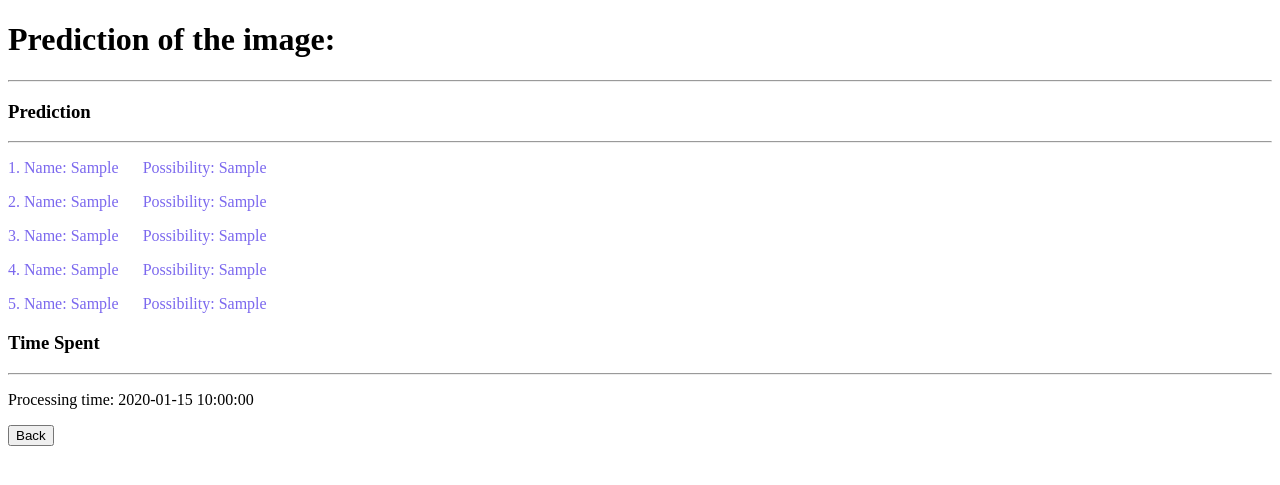
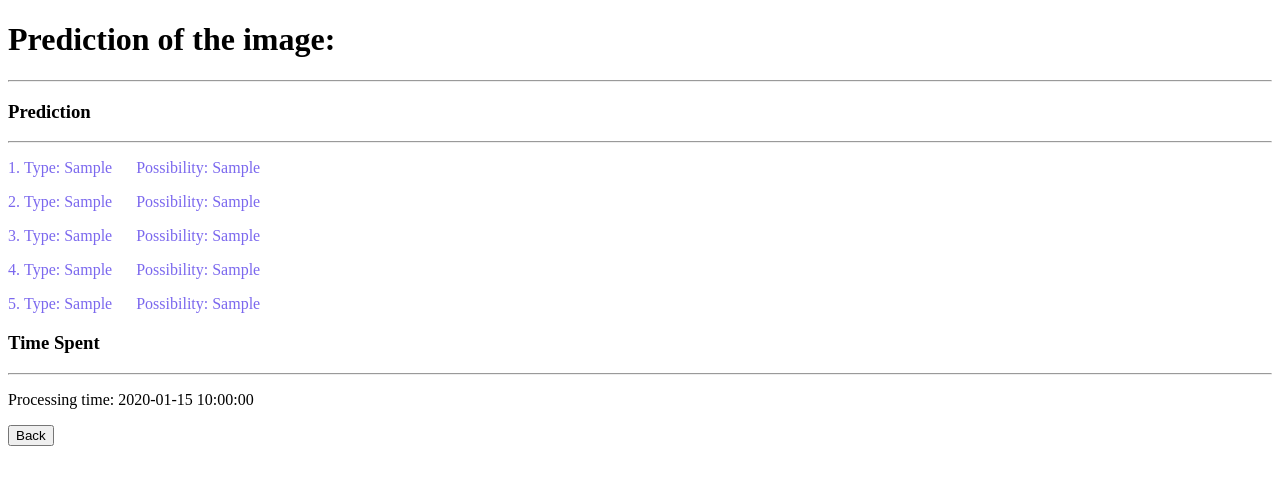
Before and after one commit to leih1219/Geni_Mini_Project, a Flask app: template Server/templates/result.html in a window 1280 px wide. Shown: the top 485 px of the page. Run offline with Flask 2, Linux system fonts and the light colour scheme; the template is opened without the code that fills it: most values are stand-ins (such as "Sample title", 1, 10 or a date in 2020).

Commit message:
Update result.html

```diff
--- a/Server/templates/result.html
+++ b/Server/templates/result.html
@@ -11,14 +11,14 @@
 <hr>
 <h3> Prediction</h3>
 <hr>
-<p style="color:#7B68EE">1.&nbsp;Name:&nbsp;{{ key1 }} &nbsp;&nbsp;&nbsp;&nbsp; Possibility:&nbsp;{{ value1 }}</p>
-<p style="color:#7B68EE">2.&nbsp;Name:&nbsp;{{ key2 }} &nbsp;&nbsp;&nbsp;&nbsp; Possibility:&nbsp;{{ value2 }}</p>
-<p style="color:#7B68EE">3.&nbsp;Name:&nbsp;{{ key3 }} &nbsp;&nbsp;&nbsp;&nbsp; Possibility:&nbsp;{{ value3 }}</p>
-<p style="color:#7B68EE">4.&nbsp;Name:&nbsp;{{ key4 }} &nbsp;&nbsp;&nbsp;&nbsp; Possibility:&nbsp;{{ value4 }}</p>
-<p style="color:#7B68EE">5.&nbsp;Name:&nbsp;{{ key5 }} &nbsp;&nbsp;&nbsp;&nbsp; Possibility:&nbsp;{{ value5 }}</p>
+<p style="color:#7B68EE">1.&nbsp;Type:&nbsp;{{ key1 }} &nbsp;&nbsp;&nbsp;&nbsp; Possibility:&nbsp;{{ value1 }}</p>
+<p style="color:#7B68EE">2.&nbsp;Type:&nbsp;{{ key2 }} &nbsp;&nbsp;&nbsp;&nbsp; Possibility:&nbsp;{{ value2 }}</p>
+<p style="color:#7B68EE">3.&nbsp;Type:&nbsp;{{ key3 }} &nbsp;&nbsp;&nbsp;&nbsp; Possibility:&nbsp;{{ value3 }}</p>
+<p style="color:#7B68EE">4.&nbsp;Type:&nbsp;{{ key4 }} &nbsp;&nbsp;&nbsp;&nbsp; Possibility:&nbsp;{{ value4 }}</p>
+<p style="color:#7B68EE">5.&nbsp;Type:&nbsp;{{ key5 }} &nbsp;&nbsp;&nbsp;&nbsp; Possibility:&nbsp;{{ value5 }}</p>
 <h3> Time Spent</h3>
 <hr>
-<p>Processing time:&nbsp;{{ time }}</p>
+<p>Processing time:&nbsp;{{ process_time }}</p>
 <form action="http://192.122.236.110:5000/">
 <!--    <input type="submit" name="back" value="Back" onclick="return confirm('Do you want to try again?')">-->
     <input type="submit" name="back" value="Back">
```
